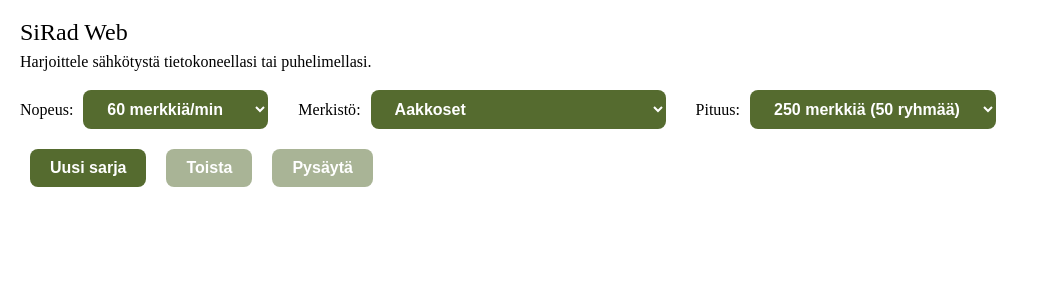
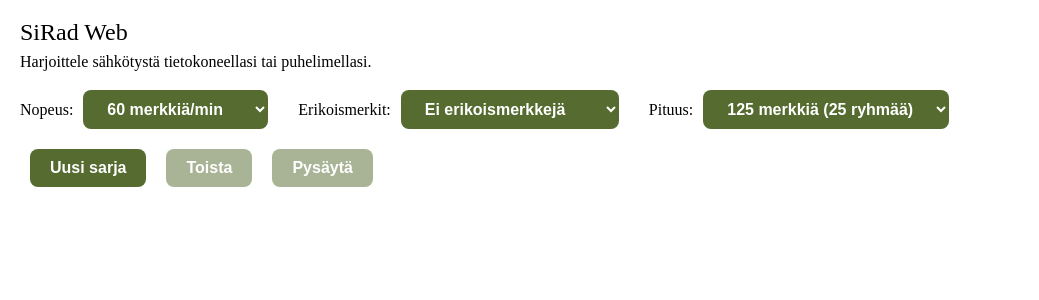
Before and after one commit to sissiradistikilta/sirad-web-app, a React (Vite) app: page / in a window 1280 px wide. Shown: the top 300 px of the page, without its empty margins (0-1039 px from the left). Built offline with nearby package versions, Linux system fonts and the light colour scheme.

Commit message:
Change special characters logic similar to SAInt CW software

```diff
--- a/client/App.tsx
+++ b/client/App.tsx
@@ -1,7 +1,7 @@
 import React, { useCallback, useState } from "react";
 
 import { Button, Options, Results, Select } from "./components";
-import { CHARACTER_SETS, LENGTHS, MORSE_CODES_MAP, SPEEDS } from "./constants";
+import { BASE_CHARACTERS, LENGTHS, MORSE_CODES_MAP, SPECIAL_CHARACTER_SETS, SPEEDS } from "./constants";
 import { usePlayer } from "./hooks";
 import { MorseCharacter } from "./types";
 
@@ -9,18 +9,34 @@ import "./App.css";
 
 function App() {
   const [speed, setSpeed] = useState(60);
-  const [characters, setCharacters] = useState(CHARACTER_SETS[0].value);
-  const [length, setLength] = useState(250);
+  const [specialCharacters, setSpecialCharacters] = useState(SPECIAL_CHARACTER_SETS[0].value);
+  const [length, setLength] = useState(125);
   const [message, setMessage] = useState<MorseCharacter[]>([]);
 
   const { currentGroup, numGroups, playing, startPlayback, stopPlayback, stopped } = usePlayer(speed, message);
 
   const generateNewSeries = useCallback(() => {
+
     const nextMessage = Array.from({ length }, () =>
-      characters.charAt(Math.floor(Math.random() * characters.length))
-    ).filter((character): character is MorseCharacter => Boolean(MORSE_CODES_MAP.get(character)));
-    setMessage(nextMessage);
-  }, [characters, length]);
+      BASE_CHARACTERS.charAt(Math.floor(Math.random() * BASE_CHARACTERS.length))
+    );
+
+    const specialSet = new Set(specialCharacters);
+    const specialCount = Math.floor(length / 125);
+    const usedIndexes = new Set();
+    for (let i = 0; i < specialCount; i++) {
+      for (const specialCharacter of specialCharacters) {
+        let index;
+        do {
+          index = Math.floor(Math.random() * length);
+        } while (usedIndexes.has(index) || specialSet.has(message[index]));
+        nextMessage[index] = specialCharacter;
+        usedIndexes.add(index);
+      }
+    }
+
+    setMessage(nextMessage.filter((character): character is MorseCharacter => Boolean(MORSE_CODES_MAP.get(character))));
+  }, [specialCharacters, length]);
 
   return (
     <div className="App">
@@ -38,11 +54,11 @@ function App() {
           selected={String(speed)}
         />
         <Select
-          id="characters"
-          title="Merkistö"
-          onChange={(value) => setCharacters(value)}
-          options={CHARACTER_SETS}
-          selected={String(characters)}
+          id="specialcharacters"
+          title="Erikoismerkit"
+          onChange={(value) => setSpecialCharacters(value)}
+          options={SPECIAL_CHARACTER_SETS}
+          selected={String(specialCharacters)}
         />
         <Select
           id="length"
--- a/client/constants.ts
+++ b/client/constants.ts
@@ -40,24 +40,27 @@ export const MORSE_CODES = {
   Å: ".--.-",
   Ä: ".-.-",
   Ö: "---.",
+  Ü: "..--",
   "=": "-...-",
   "+": ".-.-."
 };
 
 export const MORSE_CODES_MAP = new Map(Object.entries(MORSE_CODES));
 
-export const CHARACTER_SETS: Option[] = [
+export const BASE_CHARACTERS = "ABCDEFGHIJKLMNOPQRSTUVWXYZ";
+
+export const SPECIAL_CHARACTER_SETS: Option[] = [
   {
-    label: "Aakkoset",
-    value: "ABCDEFGHIJKLMNOPQRSTUVWXYZ"
+    label: "Ei erikoismerkkejä",
+    value: ""
   },
   {
-    label: "Aakkoset ja numerot",
-    value: "ABCDEFGHIJKLMNOPQRSTUVWXYZ0123456789"
+    label: "Numerot",
+    value: "0123456789"
   },
   {
-    label: "Aakkoset, ääkköset ja numerot",
-    value: "ABCDEFGHIJKLMNOPQRSTUVWXYZÅÄÖ0123456789"
+    label: "Ääkköset ja numerot",
+    value: "ÅÄÖÜ0123456789"
   }
 ];
 
```
